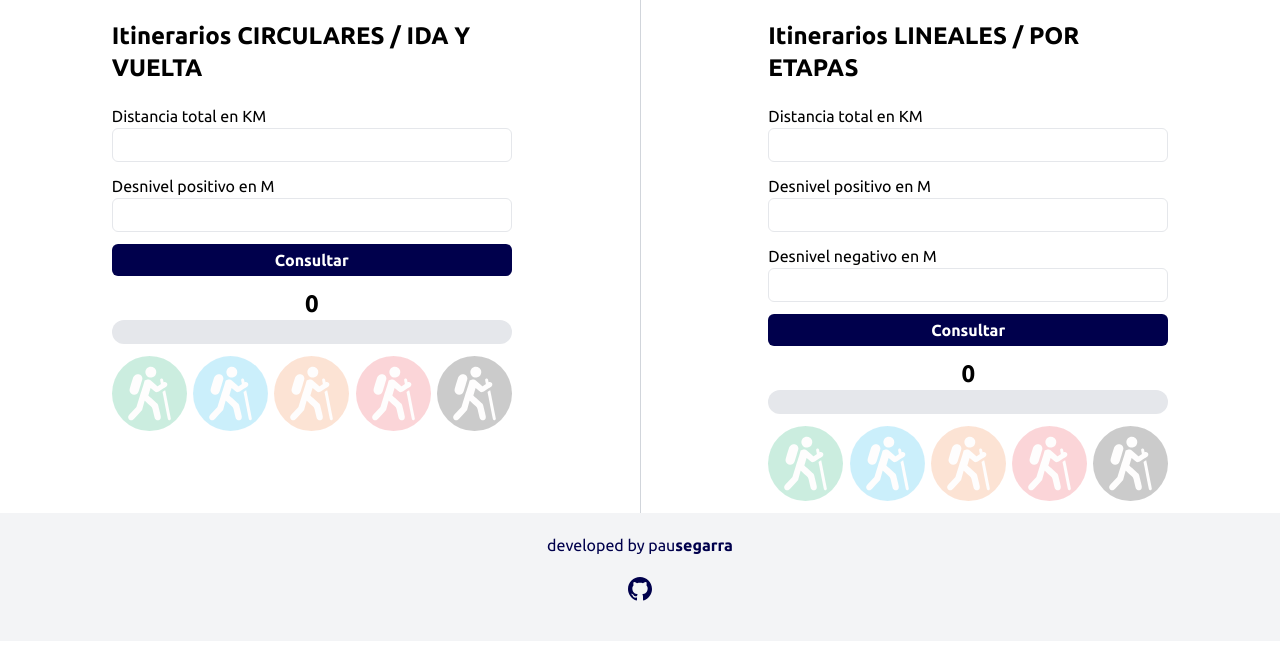
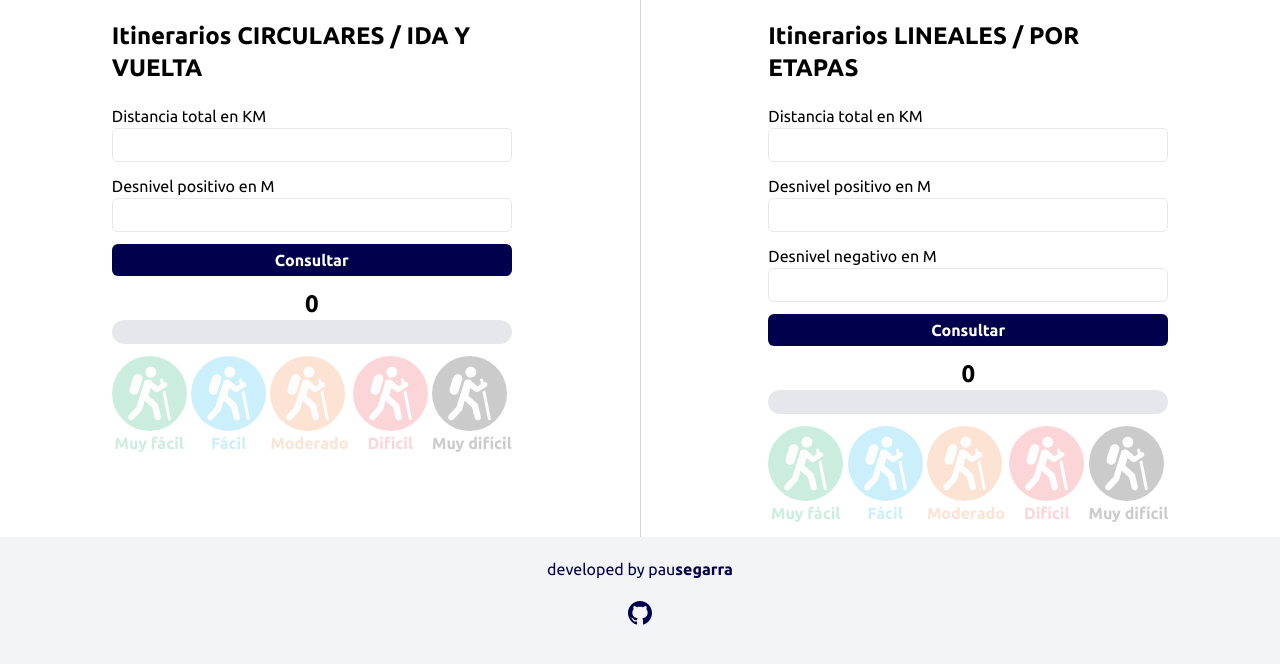
Before and after one commit to pausegarra/sendif, a Next.js app: page / in a window 1280 px wide. Shown: the top 664 px of the page. Built offline with nearby package versions, Linux system fonts and the light colour scheme.

Commit message:
✨ add texts to images

```diff
--- a/src/components/image-levels.tsx
+++ b/src/components/image-levels.tsx
@@ -1,17 +1,27 @@
+import { resultColors } from '@/helpers';
 import Image from 'next/image';
 
 interface Props {
   selected: string;
 }
 
-const images: string[] = [
-  'very_easy', 'easy', 'mid', 'hard', 'very_hard'
-];
+const nameMap: { [key: string]: string; } = {
+  very_easy: 'Muy fácil',
+  easy: 'Fácil',
+  mid: 'Moderado',
+  hard: 'Difícil',
+  very_hard: 'Muy difícil'
+}
 
 export function ImageLevels({ selected }: Props) {
   return (
     <div className='my-3 flex justify-between'>
-      {images.map(image => <Image src={`/assets/${image}.svg`} className={`${selected === image ? 'opacity-1' : 'opacity-20'} transition duration-500 ease-in-out`} alt="very_easy" width={75} height={75} />)}
+      {resultColors.map(item => (
+        <div className={`${selected === item.image ? 'opacity-1' : 'opacity-20'} transition duration-500 ease-in-out`}>
+          <Image src={`/assets/${item.image}.svg`} alt="very_easy" width={75} height={75} />
+          <p className={`text-center font-bold`} style={{ color: item.color }}>{nameMap[item.image]}</p>
+        </div>
+      ))}
     </div>
   );
 }
--- a/src/helpers.ts
+++ b/src/helpers.ts
@@ -4,7 +4,7 @@ type ResultColor = {
   image: string;
 };
 
-const resultColors: ResultColor[] = [
+export const resultColors: ResultColor[] = [
   { range: x => x <= 20, color: '#00ab64', image: 'very_easy' },
   { range: x => x > 20 && x <= 40, color: '#03b1ec', image: 'easy' },
   { range: x => x > 40 && x <= 60, color: '#f3772f', image: 'mid' },
```
